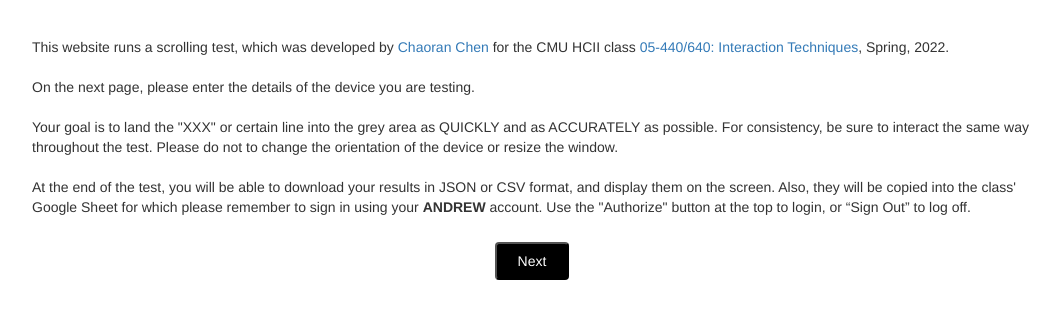
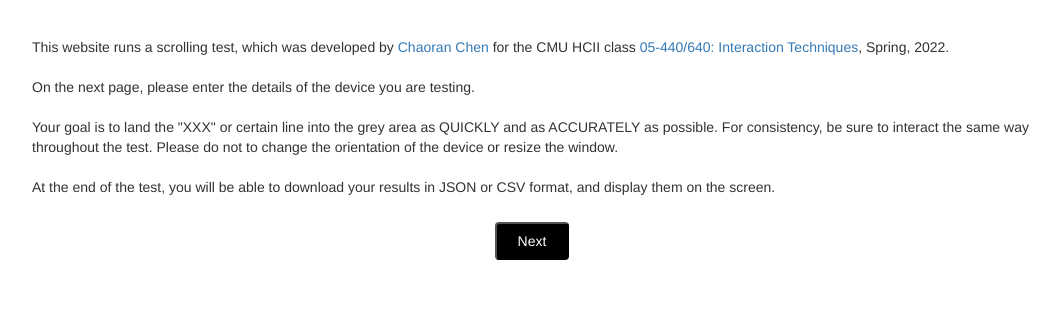
Before and after one commit to CharlieCRChen/scrolling-test, a plain HTML site: page index.html in a window 1280 px wide. Shown: the part 93-412 px from the top of the page, without its empty margins (108-1168 px from the left). Drawn offline with nearby package versions, Linux system fonts and the light colour scheme.

Commit message:
Add files via upload

```diff
--- a/index.html
+++ b/index.html
@@ -20,8 +20,9 @@
                     <br /><br />
                     Your goal is to land the "XXX" or certain line into the grey area as QUICKLY and as ACCURATELY as possible. For consistency, be sure to interact the same way throughout the test. Please do not to change the orientation of the device or resize the window.
                     <br /><br />
-                    At the end of the test, you will be able to download your results in JSON or CSV format, and display them on the screen. Also, they will be copied into the class' Google Sheet for which please remember to sign in using your <strong>ANDREW</strong> account. Use the "Authorize" button at the top to login, or “Sign Out” to log off.
+                    At the end of the test, you will be able to download your results in JSON or CSV format, and display them on the screen.
                     <br />
+                    <!-- Also, they will be copied into the class' Google Sheet for which please remember to sign in using your <strong>ANDREW</strong> account. Use the "Authorize" button at the top to login, or “Sign Out” to log off. -->
             </p>
             <button style="margin-top: 15px;" class="btn-main primary" onclick="javascript:window.location.href='./info.html'">Next</button>
         </div>
--- a/main.js
+++ b/main.js
@@ -251,6 +251,7 @@ interval = null;
 var START_FLAG = false;
 
 $("#btn-start").click(function(){
+    $("#svg-container").scrollTop(0);
     $("#grey_mask").hide();
     START_FLAG = true;
     begin= parseInt(performance.now());
@@ -339,7 +340,7 @@ function test() {
             setTimeout(function(){
                 mouse_trace_back = -2;
                 direction = -1;
-                $("#svg-container").scrollTop(0);
+                // $("#svg-container").scrollTop(0);
             }, 100);
             clearInterval(interval);
             interval = null;
```
